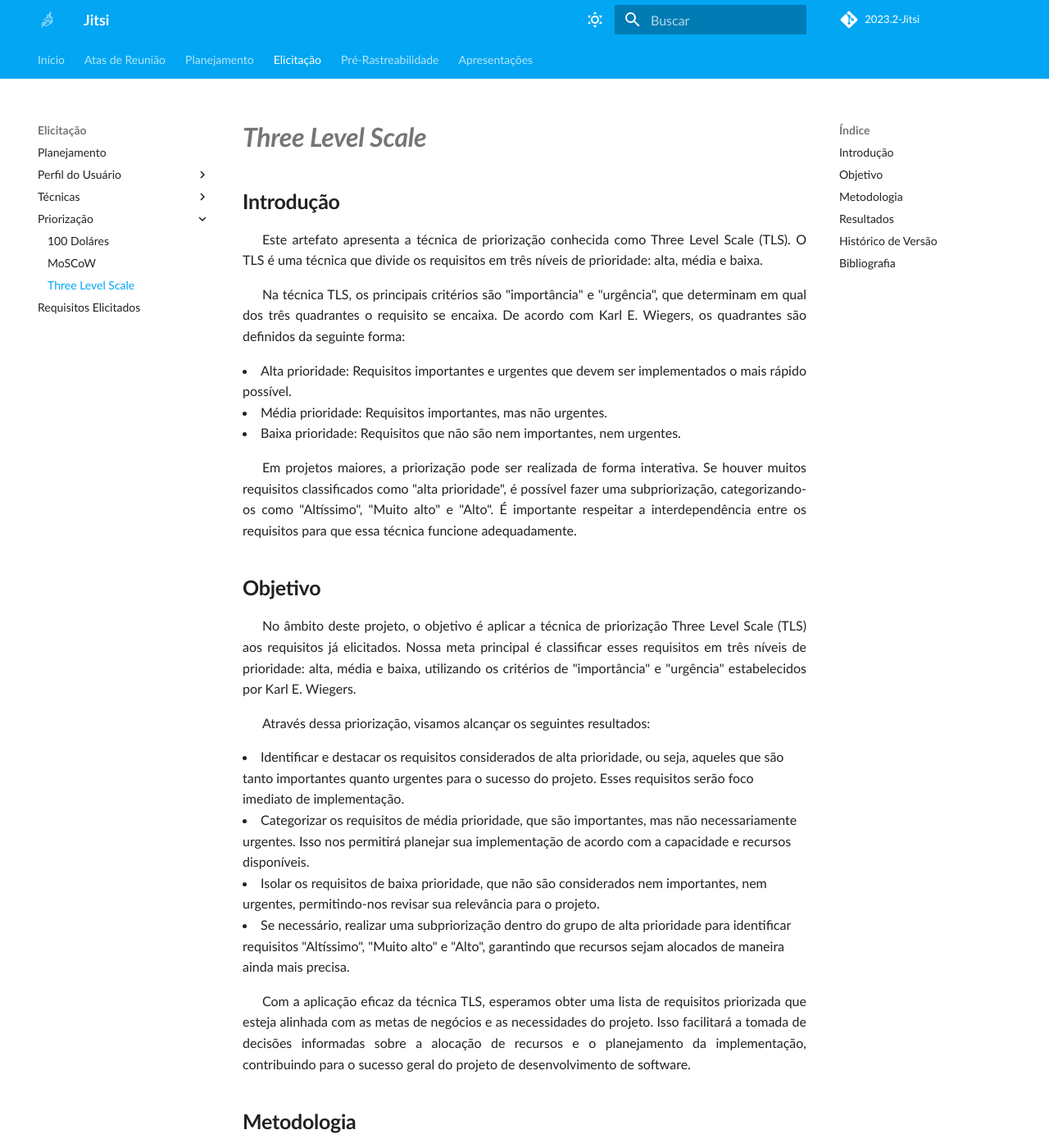
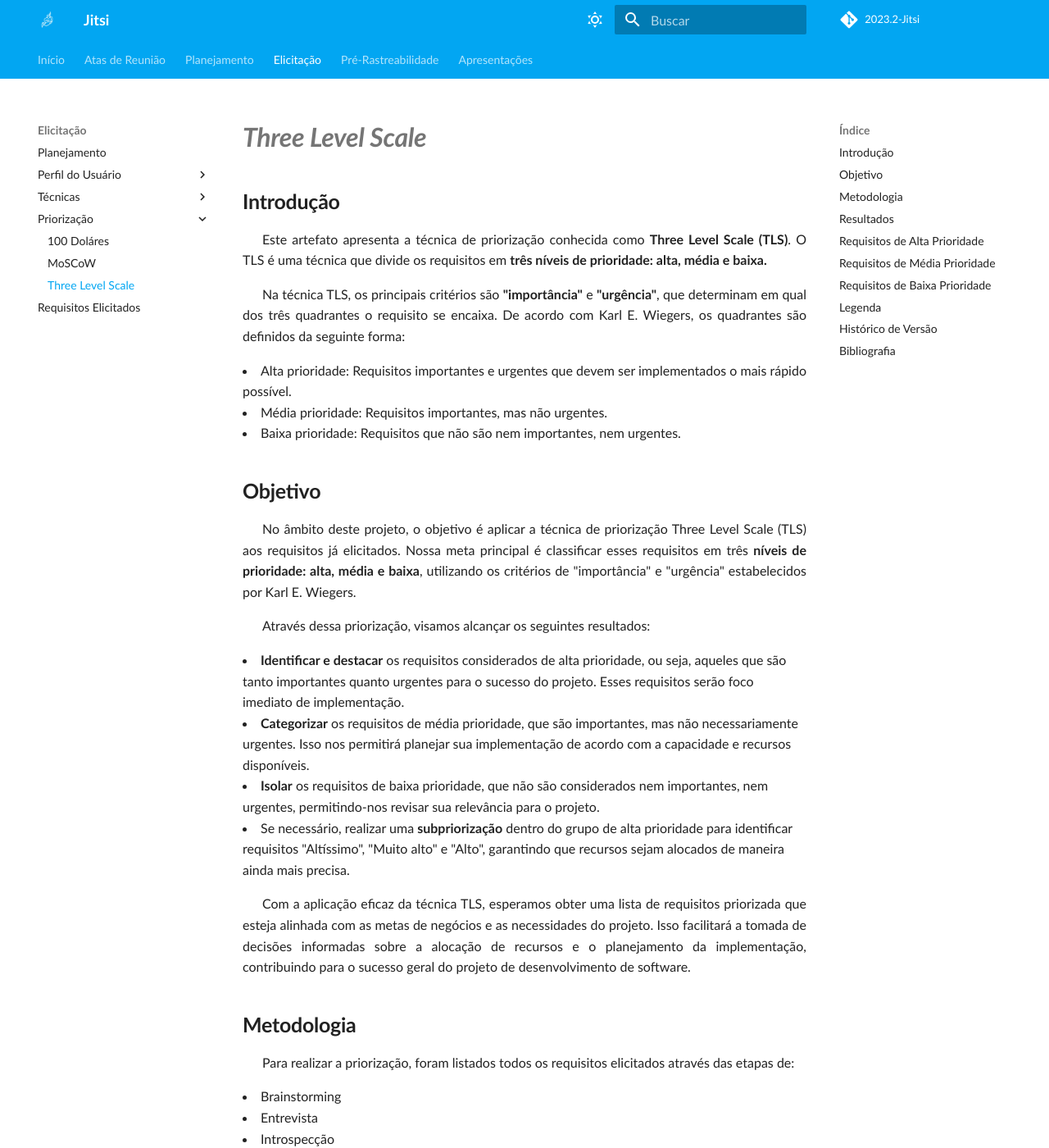
Before and after one commit to Requisitos-de-Software/2023.2-Jitsi, an MkDocs documentation site: the page built from docs/Elicitacao/priorizacao/TLS.md, in a window 1280 px wide and 1400 px high. Shown: the whole window at 82% size. Built offline with MkDocs 1.6.1 and Material for MkDocs 9.7.7, drawn with Linux system fonts in a browser that asks for light colours; some web fonts are replaced; comment, search, counter and statistics services are not loaded; some of the changed text lies outside the part shown.

Commit message:
melhorias nos artefatos de priorização

```diff
--- a/docs/Elicitacao/priorizacao/TLS.md
+++ b/docs/Elicitacao/priorizacao/TLS.md
@@ -2,34 +2,31 @@
 
 ## **Introdução**
 <p align="justify">
-&emsp;&emsp;Este artefato apresenta a técnica de priorização conhecida como Three Level Scale (TLS). O TLS é uma técnica que divide os requisitos em três níveis de prioridade: alta, média e baixa.</p>
+&emsp;&emsp;Este artefato apresenta a técnica de priorização conhecida como <b>Three Level Scale (TLS)</b>. O TLS é uma técnica que divide os requisitos em <b>três níveis de prioridade: alta, média e baixa.</b></p>
 
 <p align="justify">
-&emsp;&emsp;Na técnica TLS, os principais critérios são "importância" e "urgência", que determinam em qual dos três quadrantes o requisito se encaixa. De acordo com Karl E. Wiegers, os quadrantes são definidos da seguinte forma:</p>
+&emsp;&emsp;Na técnica TLS, os principais critérios são <b>"importância"</b> e <b>"urgência"</b>, que determinam em qual dos três quadrantes o requisito se encaixa. De acordo com Karl E. Wiegers, os quadrantes são definidos da seguinte forma:</p>
 
 <li>Alta prioridade: Requisitos importantes e urgentes que devem ser implementados o mais rápido possível.</li>
 <li>Média prioridade: Requisitos importantes, mas não urgentes.</li>
 <li>Baixa prioridade: Requisitos que não são nem importantes, nem urgentes.</li>
 
-<p align="justify">
-&emsp;&emsp;Em projetos maiores, a priorização pode ser realizada de forma interativa. Se houver muitos requisitos classificados como "alta prioridade", é possível fazer uma subpriorização, categorizando-os como "Altíssimo", "Muito alto" e "Alto". É importante respeitar a interdependência entre os requisitos para que essa técnica funcione adequadamente.
-</p>
 
 ## **Objetivo**
 
 <p align="justify">
-&emsp;&emsp;No âmbito deste projeto, o objetivo é aplicar a técnica de priorização Three Level Scale (TLS) aos requisitos já elicitados. Nossa meta principal é classificar esses requisitos em três níveis de prioridade: alta, média e baixa, utilizando os critérios de "importância" e "urgência" estabelecidos por Karl E. Wiegers.</p>
+&emsp;&emsp;No âmbito deste projeto, o objetivo é aplicar a técnica de priorização Three Level Scale (TLS) aos requisitos já elicitados. Nossa meta principal é classificar esses requisitos em três <b>níveis de prioridade: alta, média e baixa</b>, utilizando os critérios de "importância" e "urgência" estabelecidos por Karl E. Wiegers.</p>
 
 <p align="justify">
 &emsp;&emsp;Através dessa priorização, visamos alcançar os seguintes resultados:</p>
 
-<li>Identificar e destacar os requisitos considerados de alta prioridade, ou seja, aqueles que são tanto importantes quanto urgentes para o sucesso do projeto. Esses requisitos serão foco imediato de implementação.</li>
+<li><b>Identificar e destacar</b> os requisitos considerados de alta prioridade, ou seja, aqueles que são tanto importantes quanto urgentes para o sucesso do projeto. Esses requisitos serão foco imediato de implementação.</li>
 
-<li>Categorizar os requisitos de média prioridade, que são importantes, mas não necessariamente urgentes. Isso nos permitirá planejar sua implementação de acordo com a capacidade e recursos disponíveis.</li>
+<li><b>Categorizar</b> os requisitos de média prioridade, que são importantes, mas não necessariamente urgentes. Isso nos permitirá planejar sua implementação de acordo com a capacidade e recursos disponíveis.</li>
 
-<li>Isolar os requisitos de baixa prioridade, que não são considerados nem importantes, nem urgentes, permitindo-nos revisar sua relevância para o projeto.</li>
+<li><b>Isolar</b> os requisitos de baixa prioridade, que não são considerados nem importantes, nem urgentes, permitindo-nos revisar sua relevância para o projeto.</li>
 
-<li>Se necessário, realizar uma subpriorização dentro do grupo de alta prioridade para identificar requisitos "Altíssimo", "Muito alto" e "Alto", garantindo que recursos sejam alocados de maneira ainda mais precisa.</li>
+<li>Se necessário, realizar uma <b>subpriorização</b> dentro do grupo de alta prioridade para identificar requisitos "Altíssimo", "Muito alto" e "Alto", garantindo que recursos sejam alocados de maneira ainda mais precisa.</li>
 
 <p align="justify">
 &emsp;&emsp;Com a aplicação eficaz da técnica TLS, esperamos obter uma lista de requisitos priorizada que esteja alinhada com as metas de negócios e as necessidades do projeto. Isso facilitará a tomada de decisões informadas sobre a alocação de recursos e o planejamento da implementação, contribuindo para o sucesso geral do projeto de desenvolvimento de software.</p>
@@ -37,12 +34,72 @@
 
 ## **Metodologia**
 <p align="justify">
-&emsp;&emsp;
+&emsp;&emsp;Para realizar a priorização, foram listados todos os requisitos elicitados através das etapas de:
+<li>Brainstorming</li>
+<li>Entrevista</li>
+<li>Introspecção</li>
+<li>Observação</li>
+</p>
+<p align="justify">
+&emsp;&emsp;Os participantes empregaram a plataforma LucidChart para efetuar a divisão e a priorização dos requisitos nos respectivos quadrantes, conforme demonstrado e organizado de forma clara na Figura 1.
+
+<div align="center">
+<img src="../../../assets/quadrante.png" width="300" height="300">
+</div>
 </p>
 
+
 ## **Resultados**
+Ao término do processo de priorização, os requisitos foram organizados e dispostos conforme apresentado na Figura 2.
+
+<div align="center">
+<img src="../../../assets/quadrante.png" width="300" height="300">
+</div>
+</p>
+
+
+## **Requisitos de Alta Prioridade**
+
+|identificador|Requisito|Quadrante|
+|-------------|---------|---------|
+||||
+
+<h6 align = "center"> Tabela 1: Requisitos de Alta Prioridade.
+<br> Autor(a):<a href="https://github.com/Juhvitoria4">Júlia Vitória</a>
+</center>
+</p>
+</h6>
+
+
+## **Requisitos de Média Prioridade**
+|identificador|Requisito|Quadrante|
+|-------------|---------|---------|
+||||
+
+<h6 align = "center"> Tabela 1: Requisitos de Media Prioridade.
+<br> Autor(a):<a href="https://github.com/Juhvitoria4">Júlia Vitória</a>
+</center>
+</p>
+</h6>
+
+
+
+## **Requisitos de Baixa Prioridade**
+|identificador|Requisito|Quadrante|
+|-------------|---------|---------|
+||||
+
+<h6 align = "center"> Tabela 1: Requisitos de Baixa Prioridade.
+<br> Autor(a):<a href="https://github.com/Juhvitoria4">Júlia Vitória</a>
+</center>
+</p>
+</h6>
+
+
+
+## **Legenda**
+
 <p align="justify">
-&emsp;&emsp;Legenda da tabela 1:
 <li> RF(Requisitos Funcionais): descrevem as funcionalidades e operações que o sistema deve realizar para atender às necessidades dos usuários. </li>
 <li> RNF(Requisitos Não Funcionais): definem a qualidade e o desempenho de um sistema. </li>
 <li> Identificação(ENT + N°) : Requisito Elicitado pela Entrevista + Número.
@@ -50,17 +107,9 @@
 <li> Identificação(IN + N°) : Requisito Elicitado pela Introspecção + Número
 <li> Identificação(OB + N°) : Requisito Elicitado pela Observação + Número
 </p>
-<p align="justify">
-&emsp;&emsp; A tabela 1 apresenta os resultados obtidos a partir da utilização da técnica TLS
-</p>
 
 
 
-<h6 align = "center"> Tabela 1: Resultados TLS.
-<br> Autor(a):<a href="https://github.com/Juhvitoria4">Júlia Vitória</a>
-</center>
-</p>
-</h6>
 
 
 ## **Histórico de Versão**
```
Also changed, not shown: docs/Elicitacao/priorizacao/100Dolares.md (+12 -8 lines), docs/Elicitacao/priorizacao/MoSCoW.md (+13 -48 lines), docs/assets/quadrante.png (added).
